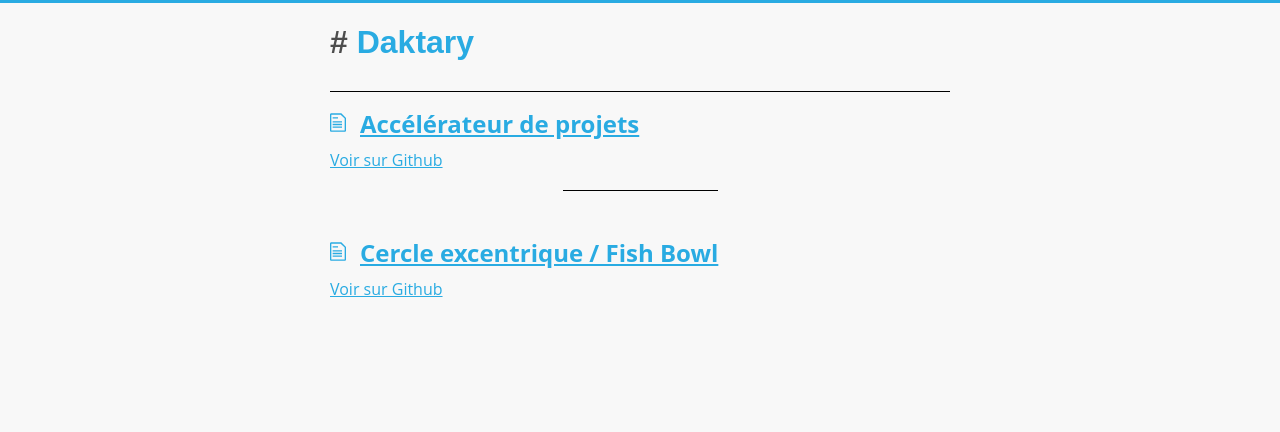
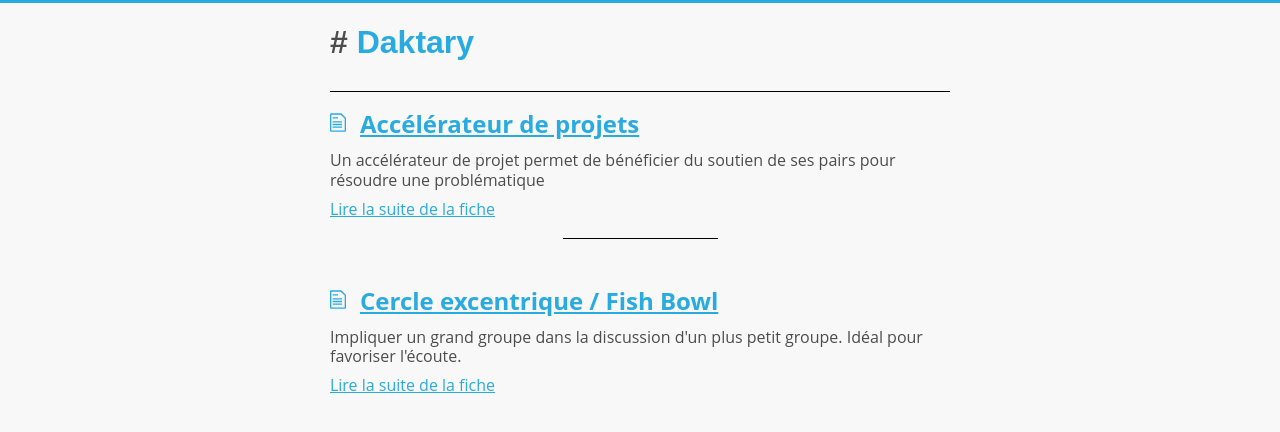
Before and after one commit to oisiflorus/maquillage, a Jekyll site: the page built from index.md, in a window 1280 px wide. Shown: the top 432 px of the page. Built offline with Jekyll 4.4.1, drawn with Linux system fonts in a browser that asks for light colours.

Commit message:
Ajout de la description

```diff
--- a/_layouts/summary.html
+++ b/_layouts/summary.html
@@ -9,7 +9,8 @@ layout: default
           <h2 class="ghTreeTitle">
               <a class="folderLink" data-title="folderLink" href="{{ page.url | relative_url }}">{{ page.title }}</a>
           </h2>
-          <a class="folderGhLink" data-title="folderGithubLink" href="undefined">Voir sur Github</a>
+          <p class="ghTreeExcerpt" data-title="fileExcerpt">{{ page.description }}</p>
+          <a class="ghTreeReadmore" title="Lire la suite de la fiche : Animer des ateliers collaboratifs" data-title="fileReadmoreLink" href="{{ page.url | relative_url }}">Lire la suite de la fiche</a>
       </article>
     {% endif %}
   {% endfor %}
```
